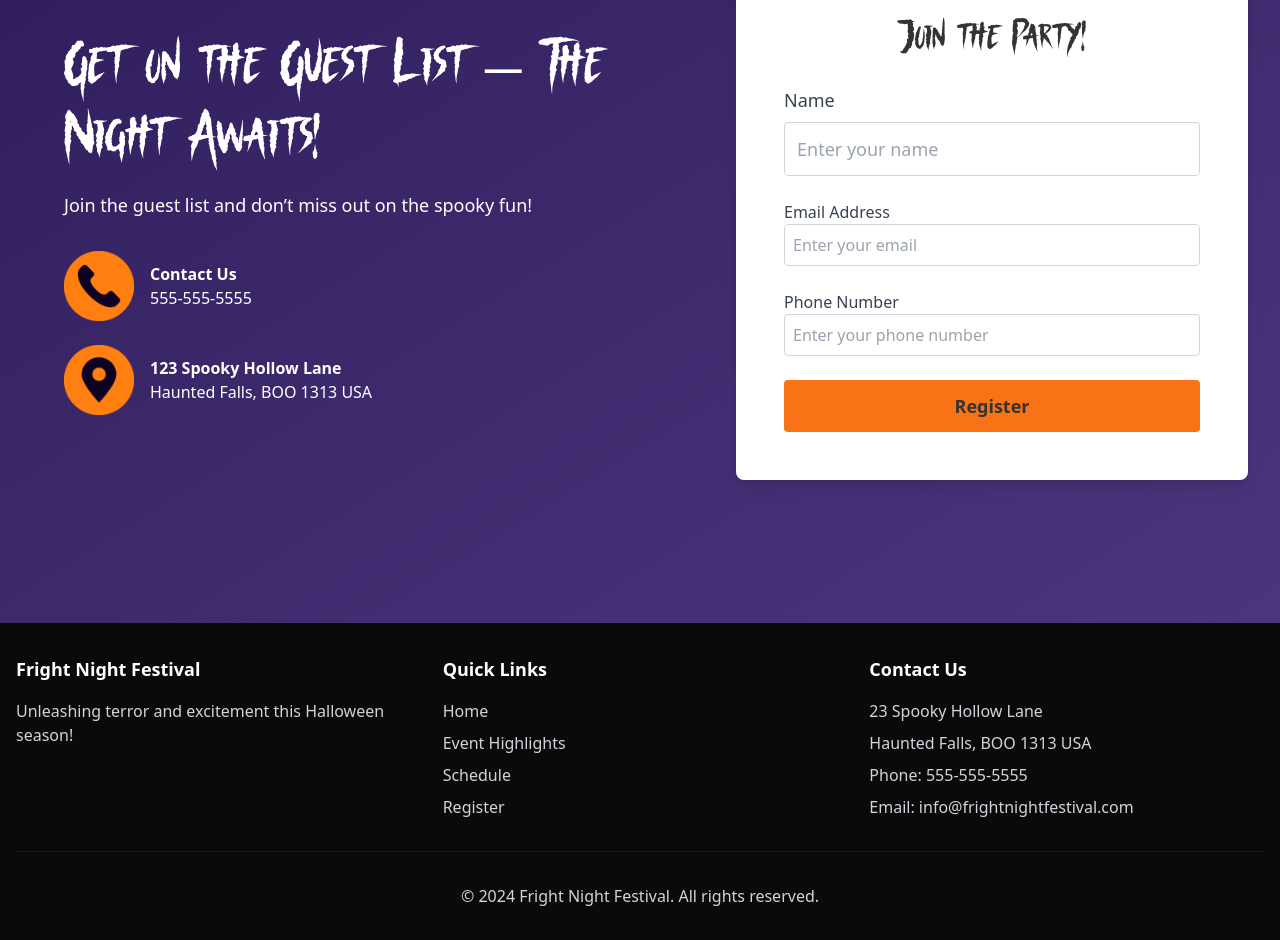
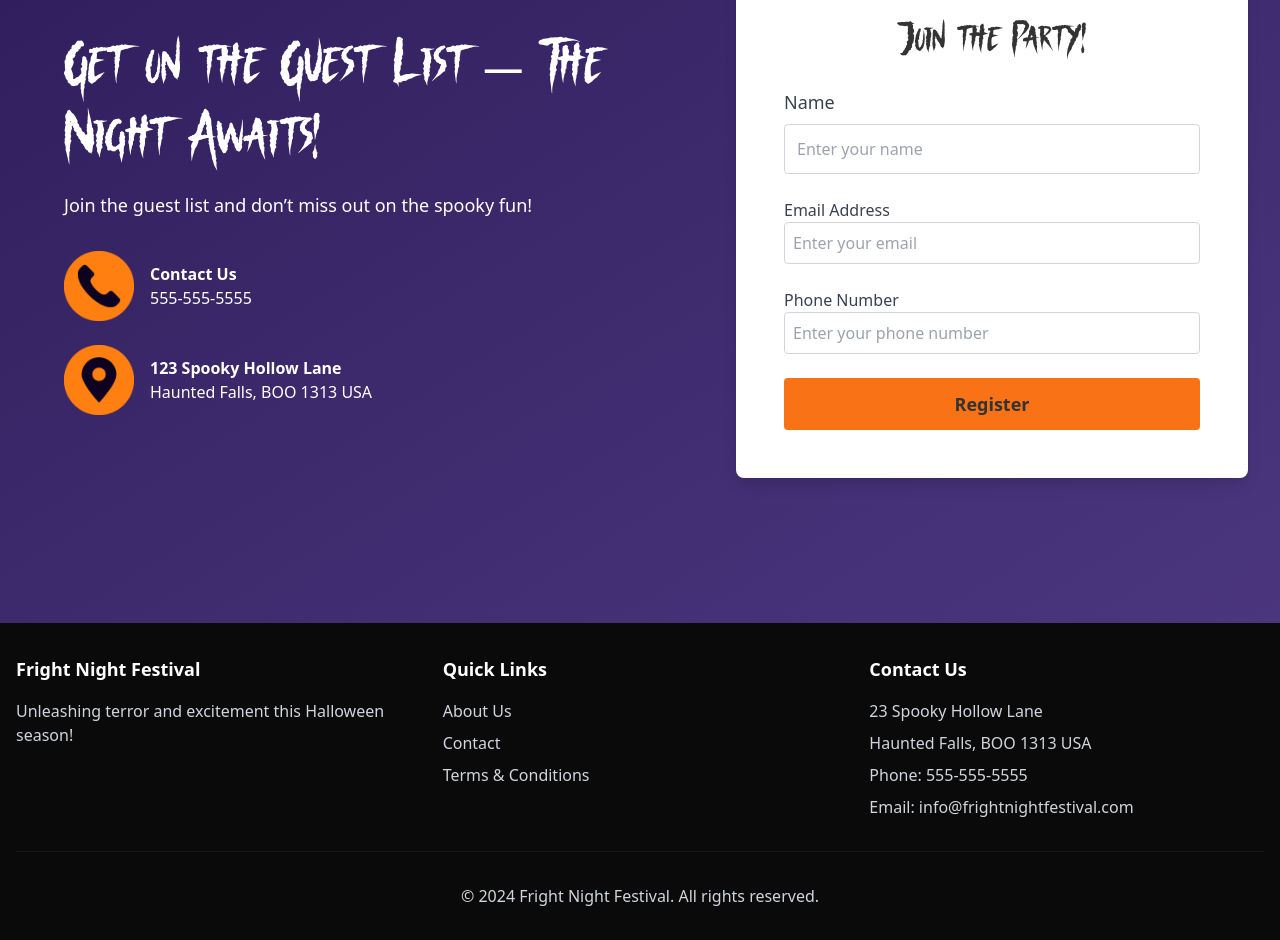
Before and after one commit to tom318267/halloween-event, a React (Create React App) app: page / in a window 1280 px wide. Shown: the part 3380-4320 px from the top of the page. Built offline with nearby package versions, Linux system fonts and the light colour scheme.

Commit message:
fix form

```diff
--- a/src/components/Footer.tsx
+++ b/src/components/Footer.tsx
@@ -33,32 +33,21 @@ const Footer: React.FC = () => {
             </h3>
             <ul className="space-y-2">
               <li>
-                <a href="#home" className="hover:text-white transition-colors">
-                  Home
+                <a href="/about" className="hover:text-white transition-colors">
+                  About Us
                 </a>
               </li>
               <li>
                 <a
-                  href="#event-highlights"
+                  href="/contact"
                   className="hover:text-white transition-colors"
                 >
-                  Event Highlights
+                  Contact
                 </a>
               </li>
               <li>
-                <a
-                  href="#schedule"
-                  className="hover:text-white transition-colors"
-                >
-                  Schedule
-                </a>
-              </li>
-              <li>
-                <a
-                  href="#register"
-                  className="hover:text-white transition-colors"
-                >
-                  Register
+                <a href="/terms" className="hover:text-white transition-colors">
+                  Terms & Conditions
                 </a>
               </li>
             </ul>
--- a/src/components/GuestListSection.tsx
+++ b/src/components/GuestListSection.tsx
@@ -94,7 +94,7 @@ const GuestListSection: React.FC = () => {
               <input
                 type="text"
                 id="name"
-                className="w-full text-[#333] border border-gray-300 p-3 rounded text-lg"
+                className="w-full text-[#333] border border-gray-300 p-3 rounded"
                 placeholder="Enter your name"
               />
             </div>
```
